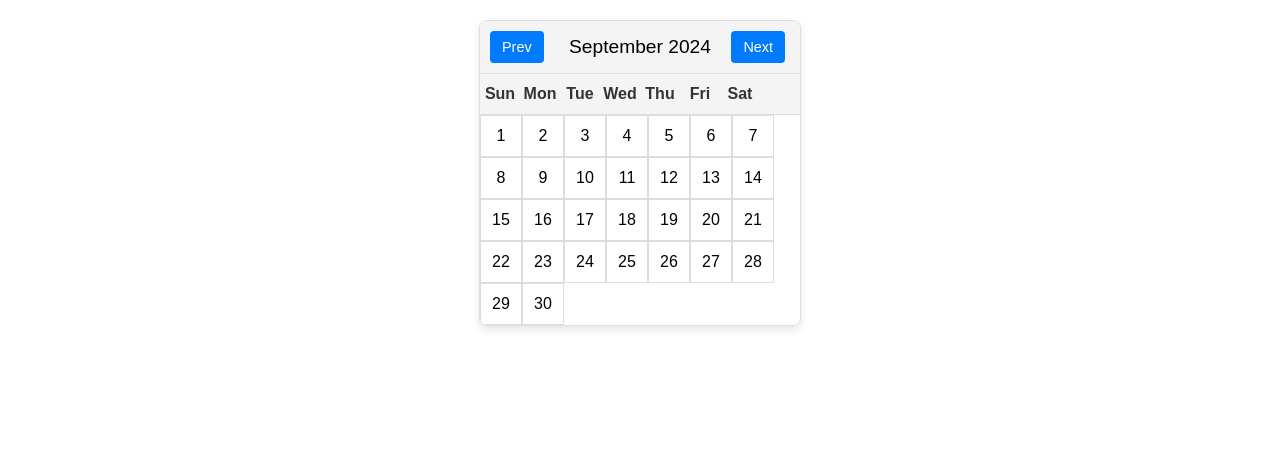
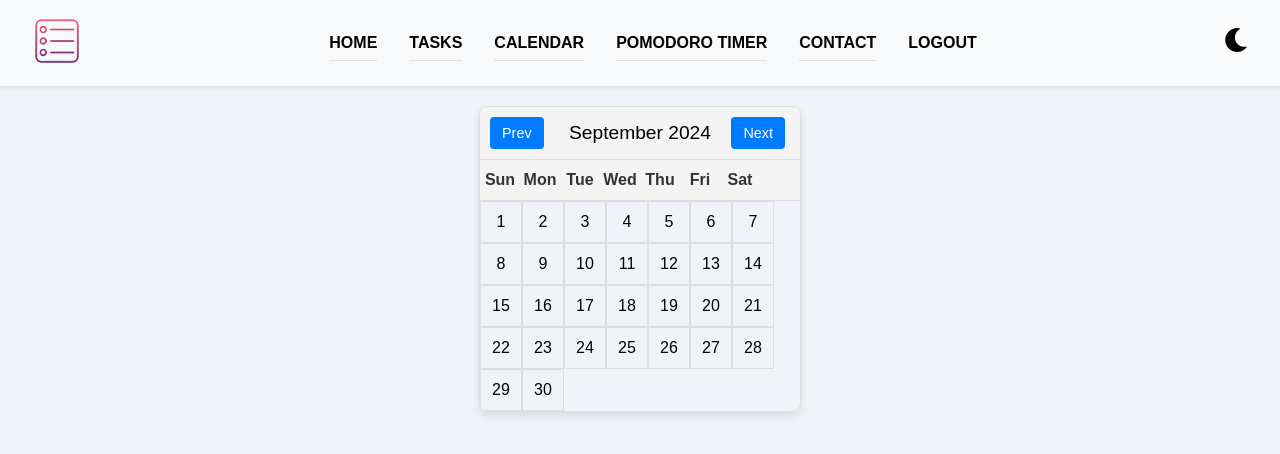
Before and after one commit to pedropa140/Reminder-App, a React (Create React App) app in the folder client/: page /user/calendar in a window 1280 px wide. Shown: the top 454 px of the page. Built offline with nearby package versions, Linux system fonts and the light colour scheme; sample sign-in values are in the browser's storage.

Commit message:
Calendar

```diff
--- a/client/src/components/Calendar.js
+++ b/client/src/components/Calendar.js
@@ -1,5 +1,9 @@
-// Calendar.js
-import React, { useState } from 'react';
+import React, { useState, useEffect } from 'react';
+import { Link, useNavigate } from 'react-router-dom';
+import logo from '../icon.png';
+import '../App.css';
+import { FaSun, FaMoon } from 'react-icons/fa';
+import LogoutPopup from './LogoutPopup';
 import './Calendar.css';
 import ReminderModal from './ReminderModal';
 
@@ -27,11 +31,42 @@ function generateCalendar(year, month) {
   return calendar;
 }
 
-function Calendar() {
+function CalendarPage() {
   const [currentDate, setCurrentDate] = useState(new Date());
   const [showModal, setShowModal] = useState(false);
   const [selectedDate, setSelectedDate] = useState(null);
   const [tasks, setTasks] = useState({});
+  const [darkMode, setDarkMode] = useState(false);
+  const [popupOpen, setPopupOpen] = useState(false);
+
+  const firstName = sessionStorage.getItem('firstName');
+  const lastName = sessionStorage.getItem('lastName');
+  const email = sessionStorage.getItem('userEmail');
+  const navigate = useNavigate();
+
+  const toggleDarkMode = () => {
+    setDarkMode(!darkMode);
+  };
+
+  const handleLogoutClick = () => {
+    setPopupOpen(true);
+  };
+
+  const handleConfirmLogout = () => {
+    sessionStorage.clear();
+    setPopupOpen(false);
+    navigate('/logged-out', { replace: true });
+  };
+
+  const handleClosePopup = () => {
+    setPopupOpen(false);
+  };
+
+  useEffect(() => {
+    if (!sessionStorage.getItem('userEmail')) {
+      navigate('/logged-out', { replace: true });
+    }
+  }, [navigate]);
 
   const year = currentDate.getFullYear();
   const month = currentDate.getMonth();
@@ -66,6 +101,23 @@ function Calendar() {
   };
 
   return (
+    <div className={darkMode ? 'app dark-mode' : 'app'}>
+      <nav className="navbar">
+        <div className="logo">
+          <img src={logo} alt="Logo" />
+        </div>
+        <ul className="nav-links">
+          <li><Link to="/user">HOME</Link></li>
+          <li><Link to="/user/goal">TASKS</Link></li>
+          <li><Link to="/user/calendar">CALENDAR</Link></li>
+          <li><Link to="/user/pomodoro">POMODORO TIMER</Link></li>
+          <li><Link to="/user/contact">CONTACT</Link></li>
+          <li><a href="#" onClick={handleLogoutClick}>LOGOUT</a></li>
+        </ul>
+        <div className="theme-toggle" onClick={toggleDarkMode}>
+          {darkMode ? <FaSun /> : <FaMoon />}
+        </div>
+      </nav>
       <div className="calendar">
         <div className="header">
           <button onClick={handlePrevMonth}>Prev</button>
@@ -102,7 +154,13 @@ function Calendar() {
           />
         )}
       </div>
+      <LogoutPopup
+        open={popupOpen} // Add this line
+        onConfirm={handleConfirmLogout}
+        onClose={handleClosePopup}
+      />
+    </div>
   );
 }
 
-export default Calendar;
+export default CalendarPage;
```
Also changed, not shown: 1 other file (tests, documents, lock files or other folders). Lines whose indentation alone changed are shown as unchanged.
